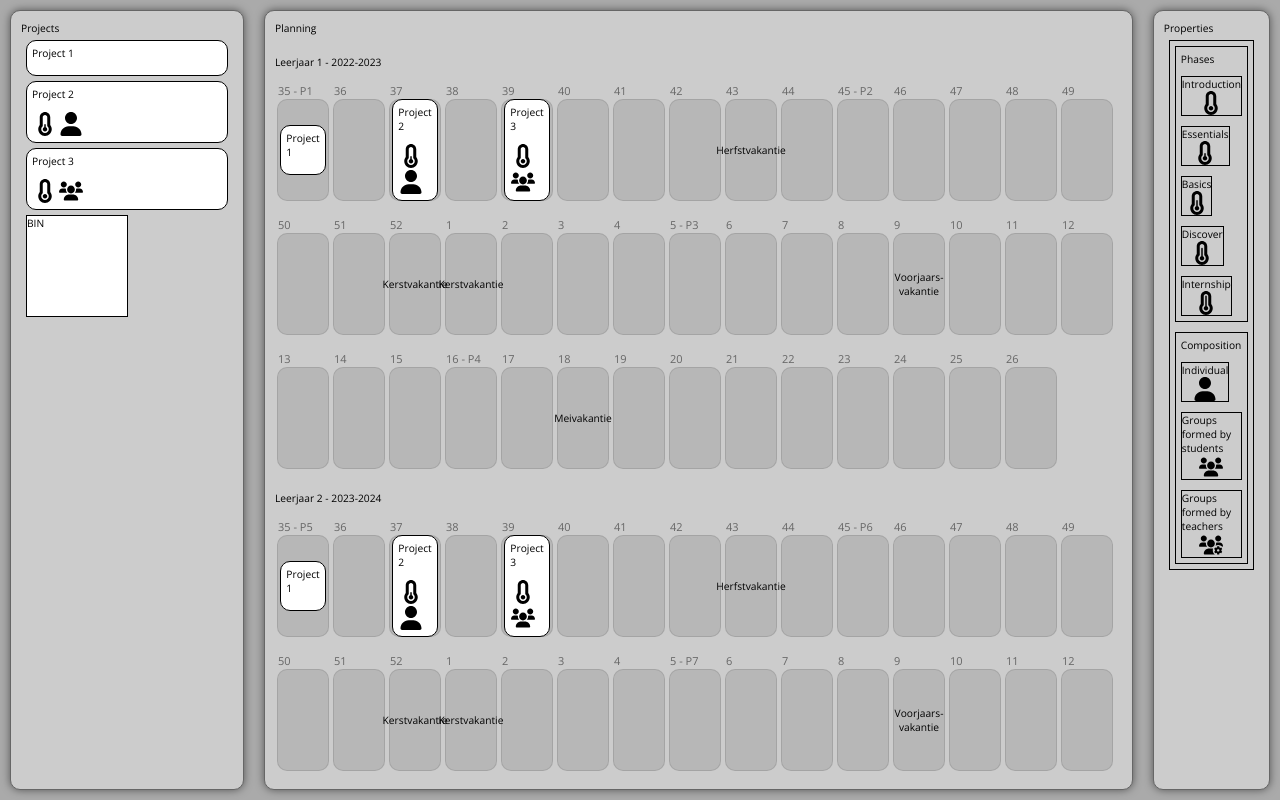
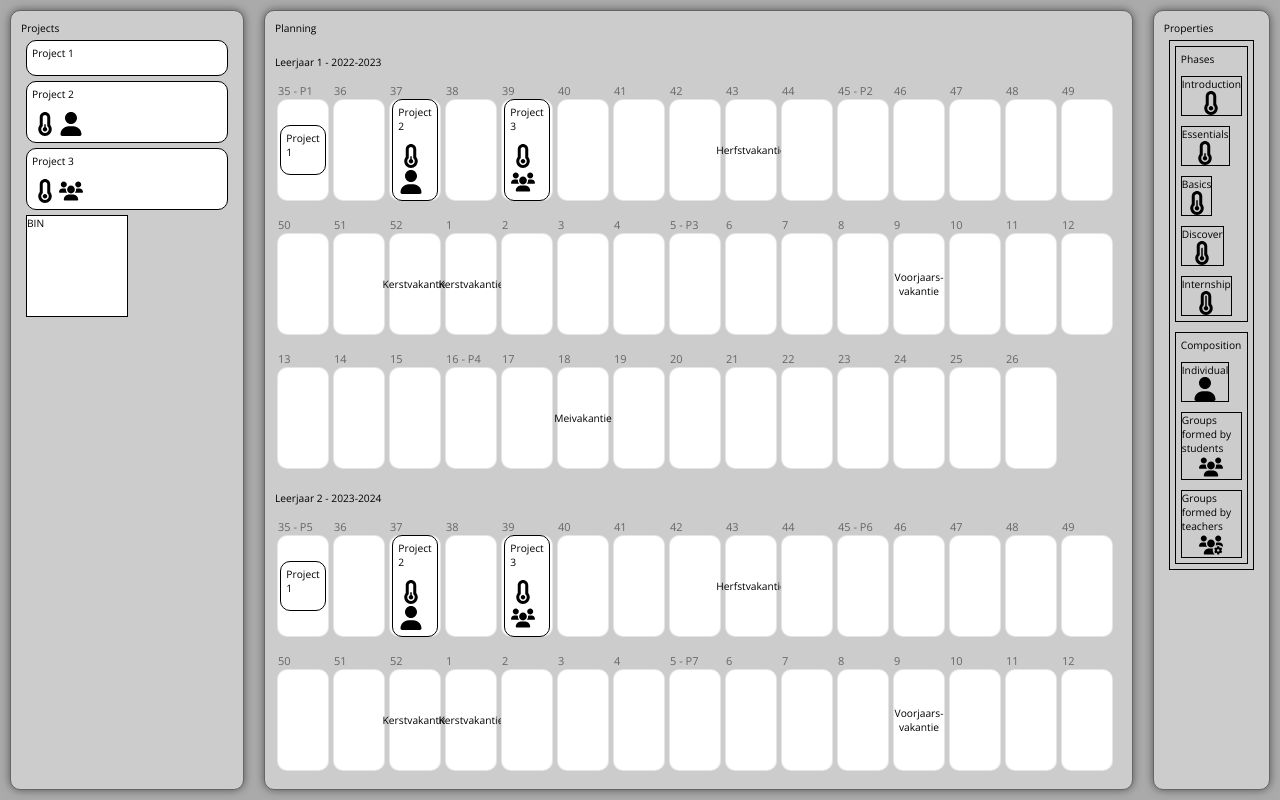
Before and after one commit to martijnkunstman/GLU-CurriculumBuilder, a React (Create React App) app: page / in a window 1280 px wide. Built offline with nearby package versions, Linux system fonts and the light colour scheme.

Commit message:
project drag

```diff
--- a/src/ItemTypes.js
+++ b/src/ItemTypes.js
@@ -1,4 +1,6 @@
 export const ItemTypes = {
     PROPERTY: 'property',
+    PROJECT: 'project',
+    WEEK: 'week',
     DELETE: 'delete',
   }
--- a/src/Planning/Week.js
+++ b/src/Planning/Week.js
@@ -1,10 +1,28 @@
 import React from 'react';
 import './Planning.css';
+import { useDrop } from 'react-dnd'
+import { ItemTypes } from '../ItemTypes.js'
 import Project from '../Project/Project';
 
 export default function Week(props) {
+
+  const [{ canDrop, isOver }, drop] = useDrop(() => ({
+    accept: ItemTypes.PROJECT,
+    drop: () => ({ id: props.id }),
+    collect: (monitor) => ({
+      isOver: monitor.isOver(),
+      canDrop: monitor.canDrop(),
+    }),
+  }))
+  const isActive = canDrop && isOver
+  let backgroundColor = '#ffffff'
+  if (isActive) {
+    backgroundColor = 'darkgreen'
+  } else if (canDrop) {
+    backgroundColor = 'darkkhaki'
+  }
   return (
-    <div className="week">
+    <div ref={drop}  className="week" style={{backgroundColor}}>
       <div className="weekTitle">{props.name}</div><div style={{ textAlign: "center" }}>{props.holiday}</div>
       {props.projects.filter((project) => project.planning[0].weeks[0] === props.week).map((project) => (
            <Project
--- a/src/Project/Project.js
+++ b/src/Project/Project.js
@@ -2,9 +2,24 @@ import React from 'react';
 import './Project.css';
 import Property from './Property';
 import { useDrop } from 'react-dnd'
+import { useDrag } from 'react-dnd'
 import { ItemTypes } from '../ItemTypes.js'
 
 export default function Project(props) {
+  const [{ isDragging }, drag] = useDrag(() => ({
+    type: ItemTypes.PROJECT,
+    item: props,
+    end: (item, monitor) => {
+      const dropResult = monitor.getDropResult()
+      console.log("dropped on: " + dropResult);
+    },
+    collect: (monitor) => ({
+      isDragging: monitor.isDragging(),
+      handlerId: monitor.getHandlerId(),
+    }),
+  }))
+
+
   const [{ canDrop, isOver }, drop] = useDrop(() => ({
     accept: ItemTypes.PROPERTY,
     drop: () => ({ id: props.id }),
@@ -20,9 +35,14 @@ export default function Project(props) {
   } else if (canDrop) {
     backgroundColor = 'darkkhaki'
   }
-  //show project at week position
+  //
+  function attachRef(el) {
+    drag(el)
+    drop(el)
+  }
+  const opacity = isDragging ? 0.4 : 1;
   return (
-    <div className="Project" ref={drop} style={{backgroundColor}}>
+    <div className="Project" ref={attachRef} style={{backgroundColor, opacity}}>
       <div className="title">{props.title}</div>
       <div className="properties">
         {props.properties.map((property) => (
```
